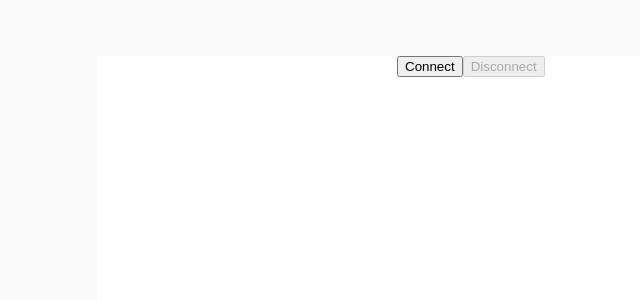
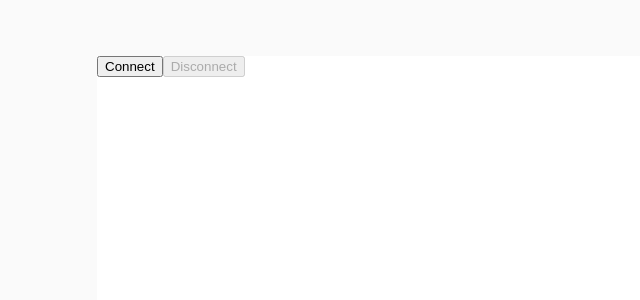
Before and after one commit to shahthepro/eth-block-explorer, a React (Create React App) app: page / in a window 1280 px wide. Shown: the top 300 px of the page, without its empty margins (53-693 px from the left). Built offline with nearby package versions, Linux system fonts and the light colour scheme.

Commit message:
Add Slide in/out Animations

```diff
--- a/src/components/MasterDetailView.tsx
+++ b/src/components/MasterDetailView.tsx
@@ -22,7 +22,7 @@
 
     return (
       <MasterDetailWrapper>
-        <MasterContainer>
+        <MasterContainer className={ masterOpen ? '' : 'master-closed' }>
           { masterOpen && masterSlot }
         </MasterContainer>
         <DetailsContainer>
--- a/src/components/styles/BlocksListViewStyles.ts
+++ b/src/components/styles/BlocksListViewStyles.ts
@@ -7,6 +7,7 @@
   flex-direction: column;
   overflow: hidden;
   height: 100%;
+  overflow: hidden;
 `;
 
 const BlocksListViewHeader = styled.div`
--- a/src/components/styles/Container.tsx
+++ b/src/components/styles/Container.tsx
@@ -8,6 +8,7 @@
   height: 100%;
   max-height: 100%;
   overflow: auto;
+  min-height: 500px;
 `;
 
 export default Container;
--- a/src/components/styles/MasterDetailStyles.tsx
+++ b/src/components/styles/MasterDetailStyles.tsx
@@ -6,13 +6,23 @@
   display: flex;
   flex-direction: row;
   background-color: #fff;
+  &.limit-height {
+    max-height: 500px;
+  }
 `;
 
 const MasterContainer = styled.div`
   flex: 300px 0 0;
+  transition: flex 0.3s ease, opacity 0.3s ease 0.3s;
+  opacity: 1;
+  &.master-closed {
+    flex: 0px 0 0;
+    opacity: 0;
+  }
 `;
 const DetailsContainer = styled.div`
   flex: auto;
+  transition: flex 0.3s ease;
 `;
 
 export {
```
